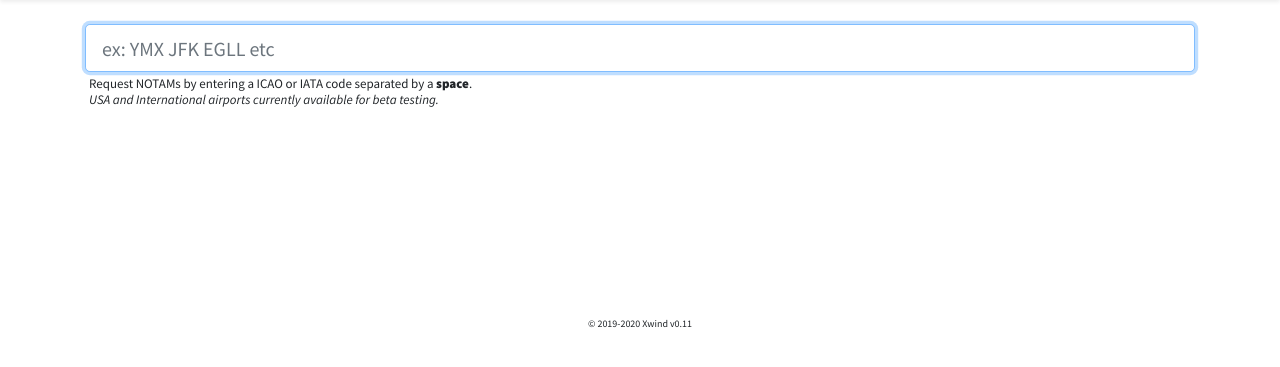
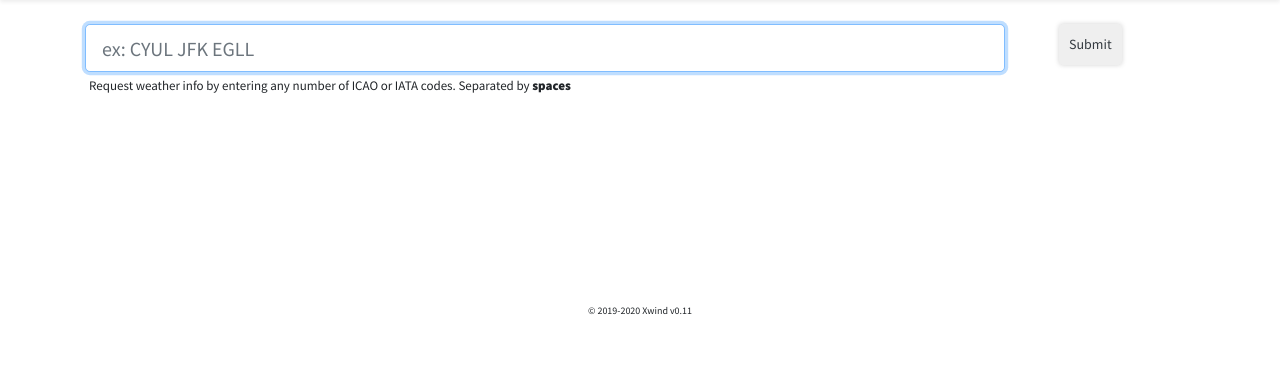
Before and after one commit to yyqyu/xwind, a Flask app: page /notams in a window 1280 px wide. Shown: the part 63-430 px from the top of the page. Run offline with Flask 2, Linux system fonts and the light colour scheme; some libraries are stand-ins or nearby versions.

Commit message:
Fixed main app

```diff
--- a/application.py
+++ b/application.py
@@ -101,7 +101,10 @@ def after_request(response):
     response.headers["Pragma"] = "no-cache"
     return response
 
+
 db = SQL('postgres://yslseapkhkqvfs:1296eb1622d1fc4fdc7864b5109102138cb7c3092199afdc7b747e5fd0b36bde@ec2-54-221-214-183.compute-1.amazonaws.com:5432/dau286g9ftm2ei')
+
+# db = SQL("sqlite:///xwind.db")
 
 @app.route("/", methods=["GET", "POST"])
 def index():
@@ -123,7 +126,9 @@ def index_app():
     wx_times = weather_times(ident)
     wx_types = weather_types(ident)
     rwy_data = runways_data(code)
-    notams_list = get_notams(ident)
+    ident_list = []
+    ident_list.append(ident)
+    notams_list = get_notams(ident_list)
     return jsonify(metar_text, taf_text, airport_name, ident, rwy_list, heading_list, wind_dir, wind_str, wx_times, wx_types, rwy_data, notams_list)
 
 @app.route("/about", methods=["GET"])
@@ -281,4 +286,4 @@ for code in default_exceptions:
 if __name__ == '__main__':
     app.debug = True
     port = int(os.environ.get("PORT", 5000))
-    app.run(host='0.0.0.0', port=port)
+    app.run(host='127.0.0.1', port=port)
--- a/templates/about.html
+++ b/templates/about.html
@@ -2,7 +2,7 @@
 {% set active_page = "about" %}
 
 {% block title %}
- :about
+: About
 {% endblock %}
 
 {% block main %}
--- a/templates/layout.html
+++ b/templates/layout.html
@@ -34,7 +34,7 @@
         <script src="../static/js/popper.min.js" type="application/javascript"></script>
         <script src="../static/js/bootstrap.min.js" type="application/javascript"></script>
 
-        <title>Xwind{% block title %}{% endblock %}</title>
+        <title>XWIND{% block title %}{% endblock %}</title>
 
         <meta name="description" content="Xwind is there to help make your operation smarter. Xwind is a free online weather and NOTAMs provider.
         Crosswind calculation,weather highlighting,  CRFI limitations, and NOTAMs filtering and ranking are there to help you operate smarter and safer."/>
--- a/templates/notams.html
+++ b/templates/notams.html
@@ -2,6 +2,7 @@
 {% set active_page = "notams" %}
 
 {% block title %}
+: Notams
 {% endblock %}
 
 {% block main %}
@@ -15,17 +16,19 @@
 {% endif %}
 <div class="container">
     <div class="row">
-        <div class="col-12 mt-4">
-            <form action="/notams" method="post" id="stationform">
-                <input class="form-control form-control-lg" autocomplete="off" autofocus type="text" name="station" type="text" placeholder="ex: YMX JFK EGLL etc" id="station">
-                <div class="h6 sm-indication mt-1 ml-1">Request NOTAMs by entering a ICAO or IATA code separated by a <strong>space</strong>. <br><em>USA and International airports currently available for beta testing.</em></div>
-            </form>
+        <div class="col-10 mt-4">
+            <!-- works even while using /notams in index.html.. so this is not the reason...-->
+            <form method="post" id="stationform">
+                <input class="form-control form-control-lg" autocomplete="off" autofocus type="text" name="station" type="text" placeholder="ex: CYUL JFK EGLL" id="station">
+
+                <label for="station" class="h6 sm-indication mt-1 ml-1">Request weather info by entering any number of ICAO or IATA codes. Separated by <strong>spaces</strong></label>
+
+
         </div>
-            <!--
-            <button class="btn btn-sm btn-secondary" type="button" data-toggle="collapse" data-target="#collapseOptions" aria-expanded="false" aria-controls="collapseOptions">
-              Options
-            </button>
-            -->
+        <div class="col-2 mt-4">
+            <button type="submit" class="tn btn-outline-dark btn-sm ml-4 rounded">Submit</button>
+        </form>
+        </div>
     </div>
     <!--
     <div class="collapse" id="collapseOptions">
--- a/xwind.py
+++ b/xwind.py
@@ -13,7 +13,9 @@ from webscraper_faa import query_faa
 
 
 # Configure CS50 Library to use SQLite database
-db = SQL("postgres://yslseapkhkqvfs:1296eb1622d1fc4fdc7864b5109102138cb7c3092199afdc7b747e5fd0b36bde@ec2-54-221-214-183.compute-1.amazonaws.com:5432/dau286g9ftm2ei")
+db = SQL('postgres://yslseapkhkqvfs:1296eb1622d1fc4fdc7864b5109102138cb7c3092199afdc7b747e5fd0b36bde@ec2-54-221-214-183.compute-1.amazonaws.com:5432/dau286g9ftm2ei')
+
+# db = SQL("sqlite:///xwind.db")
 
 # Get ident code
 def get_ident(station):
```
Also changed, not shown: templates/index.html (+10 -3 lines).
